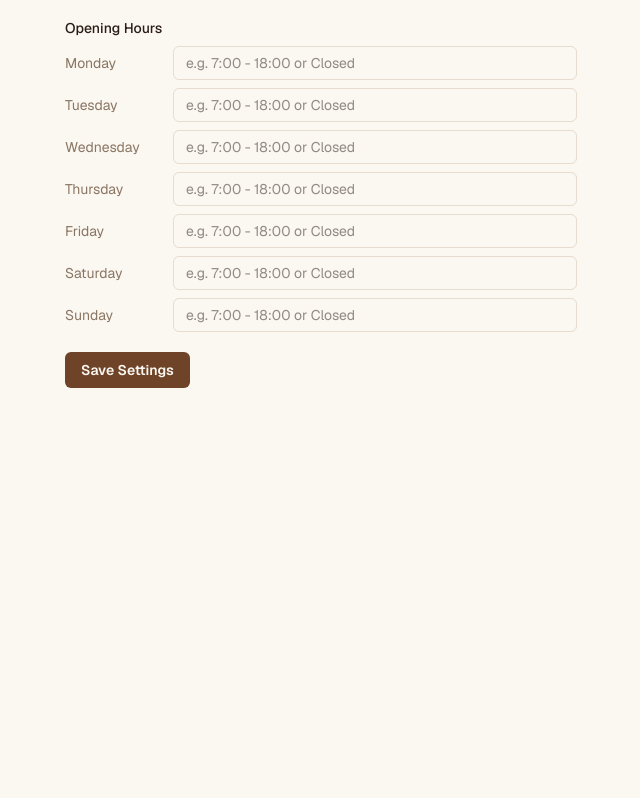
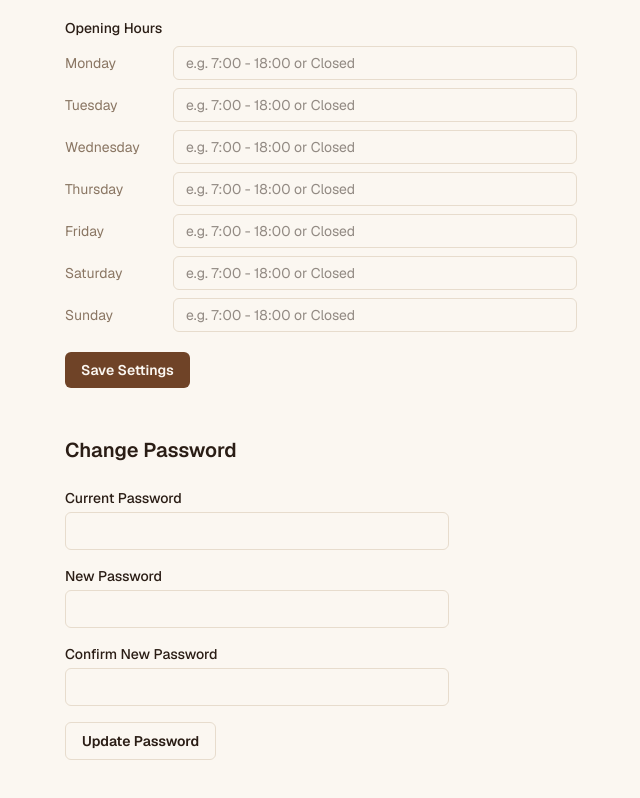
Before and after one commit to henok2121u-lab/cafe, a Next.js app: page /admin/settings in a window 1280 px wide. Shown: the part 565-1363 px from the top of the page, without its empty margins (151-791 px from the left). Before the commit the page ends 993 px from the top, so only its background shows below. Built offline with nearby package versions, Linux system fonts and the light colour scheme; no server answers; the database is empty.

Commit message:
Add admin password change so the seeded credential isn't permanent

```diff
--- a/app/admin/(dashboard)/settings/page.tsx
+++ b/app/admin/(dashboard)/settings/page.tsx
@@ -1,10 +1,13 @@
 import { getCafeSettings, DAY_ORDER, dayLabel, type OpeningHours } from "@/lib/data/settings";
 import { updateSettingsAction } from "@/lib/actions/settings";
+import { changePasswordAction } from "@/lib/actions/auth";
 
 export default async function AdminSettingsPage(props: PageProps<"/admin/settings">) {
   const searchParams = await props.searchParams;
   const error = typeof searchParams.error === "string" ? searchParams.error : undefined;
   const saved = searchParams.saved === "1";
+  const pwError = typeof searchParams.pwError === "string" ? searchParams.pwError : undefined;
+  const pwSaved = searchParams.pwSaved === "1";
 
   const settings = await getCafeSettings();
   const hours = (settings.openingHours ?? {}) as OpeningHours;
@@ -138,6 +141,63 @@ export default async function AdminSettingsPage(props: PageProps<"/admin/setting
           Save Settings
         </button>
       </form>
+
+      <h2 className="mt-12 text-xl font-semibold text-foreground">Change Password</h2>
+
+      {pwSaved && (
+        <p className="mt-4 rounded-md bg-green-50 px-3 py-2 text-sm text-green-700">Password updated.</p>
+      )}
+      {pwError && <p className="mt-4 rounded-md bg-red-50 px-3 py-2 text-sm text-red-700">{pwError}</p>}
+
+      <form action={changePasswordAction} className="mt-6 max-w-sm space-y-4">
+        <div>
+          <label htmlFor="currentPassword" className="block text-sm font-medium text-foreground">
+            Current Password
+          </label>
+          <input
+            id="currentPassword"
+            name="currentPassword"
+            type="password"
+            required
+            autoComplete="current-password"
+            className="mt-1 w-full rounded-md border border-cafe-border px-3 py-2 text-sm"
+          />
+        </div>
+        <div>
+          <label htmlFor="newPassword" className="block text-sm font-medium text-foreground">
+            New Password
+          </label>
+          <input
+            id="newPassword"
+            name="newPassword"
+            type="password"
+            required
+            minLength={8}
+            autoComplete="new-password"
+            className="mt-1 w-full rounded-md border border-cafe-border px-3 py-2 text-sm"
+          />
+        </div>
+        <div>
+          <label htmlFor="confirmPassword" className="block text-sm font-medium text-foreground">
+            Confirm New Password
+          </label>
+          <input
+            id="confirmPassword"
+            name="confirmPassword"
+            type="password"
+            required
+            minLength={8}
+            autoComplete="new-password"
+            className="mt-1 w-full rounded-md border border-cafe-border px-3 py-2 text-sm"
+          />
+        </div>
+        <button
+          type="submit"
+          className="rounded-md border border-cafe-border px-4 py-2 text-sm font-semibold hover:border-cafe-primary"
+        >
+          Update Password
+        </button>
+      </form>
     </div>
   );
 }
--- a/lib/actions/auth.ts
+++ b/lib/actions/auth.ts
@@ -2,7 +2,7 @@
 
 import { redirect } from "next/navigation";
 import { db } from "@/lib/db";
-import { createSession, destroySession, verifyPassword } from "@/lib/auth";
+import { createSession, destroySession, verifyPassword, hashPassword, requireAdmin } from "@/lib/auth";
 
 export async function loginAction(formData: FormData) {
   const email = String(formData.get("email") ?? "").trim().toLowerCase();
@@ -25,3 +25,30 @@ export async function logoutAction() {
   await destroySession();
   redirect("/admin/login");
 }
+
+export async function changePasswordAction(formData: FormData) {
+  const session = await requireAdmin();
+  const currentPassword = String(formData.get("currentPassword") ?? "");
+  const newPassword = String(formData.get("newPassword") ?? "");
+  const confirmPassword = String(formData.get("confirmPassword") ?? "");
+
+  const user = await db.adminUser.findUnique({ where: { id: session.userId } });
+  const currentValid = user ? await verifyPassword(currentPassword, user.passwordHash) : false;
+
+  if (!currentValid) {
+    redirect("/admin/settings?pwError=" + encodeURIComponent("Current password is incorrect."));
+  }
+  if (newPassword.length < 8) {
+    redirect("/admin/settings?pwError=" + encodeURIComponent("New password must be at least 8 characters."));
+  }
+  if (newPassword !== confirmPassword) {
+    redirect("/admin/settings?pwError=" + encodeURIComponent("New passwords don't match."));
+  }
+
+  await db.adminUser.update({
+    where: { id: session.userId },
+    data: { passwordHash: await hashPassword(newPassword) },
+  });
+
+  redirect("/admin/settings?pwSaved=1");
+}
```
